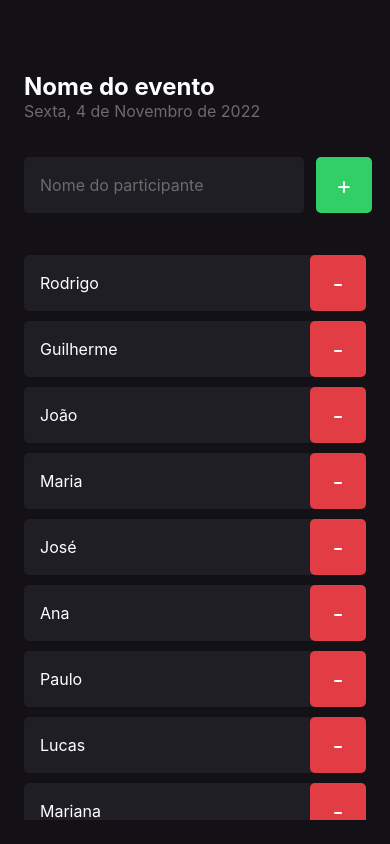
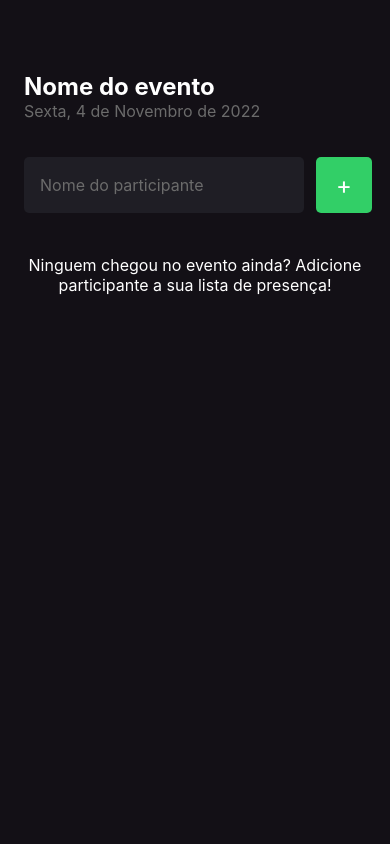
Before and after one commit to alvaro-unifor/imhere, a React Native app: screen / in a window 390 px wide. Built offline with nearby package versions, Linux system fonts and the light colour scheme.

Commit message:
useState para adicionar

```diff
--- a/src/screens/Home/index.tsx
+++ b/src/screens/Home/index.tsx
@@ -1,4 +1,4 @@
-import React from 'react';
+import React, { useState } from 'react';
 import { Text, View, TextInput, TouchableOpacity, FlatList, Alert } from 'react-native';
 
 import { Participant } from '../../components/Participant';
@@ -8,15 +8,21 @@ import { styles } from './styles';
 
 
 export function Home() {
-
-  const participants = ['Rodrigo', 'Guilherme', 'João', 'Maria', 'José', 'Ana', 'Paulo', 'Lucas', 'Mariana', 'Pedro'];
+  const [participants, setParticipants] = useState<string[]>([]);
+  const [participantName, setParticipantName] = useState('');
 
   function handleParticipantAdd() {
-    if(participants.includes("Rodrigo")) {
+    if(participants.includes(participantName)) {
       return Alert.alert("Participante existe", "Já existe um participante na lista com esse nome");
     }
 
-    console.log('Você clicou no botão de adicionar');
+    if(participantName === '') {
+      return Alert.alert("Nome vazio", "O nome do participante não pode ser vazio");
+    }
+
+    setParticipants(prevState=> [...prevState, participantName]);
+    setParticipantName('');
+    console.log(participants);
   }
 
   function handleParticipantRemove(name: string) {
@@ -48,6 +54,8 @@ export function Home() {
           style={styles.input}
           placeholder="Nome do participante"
           placeholderTextColor="#6B6B6B"
+          onChangeText={setParticipantName}
+          value={participantName}
         />
 
         <TouchableOpacity style={styles.button} onPress={handleParticipantAdd}>
```
